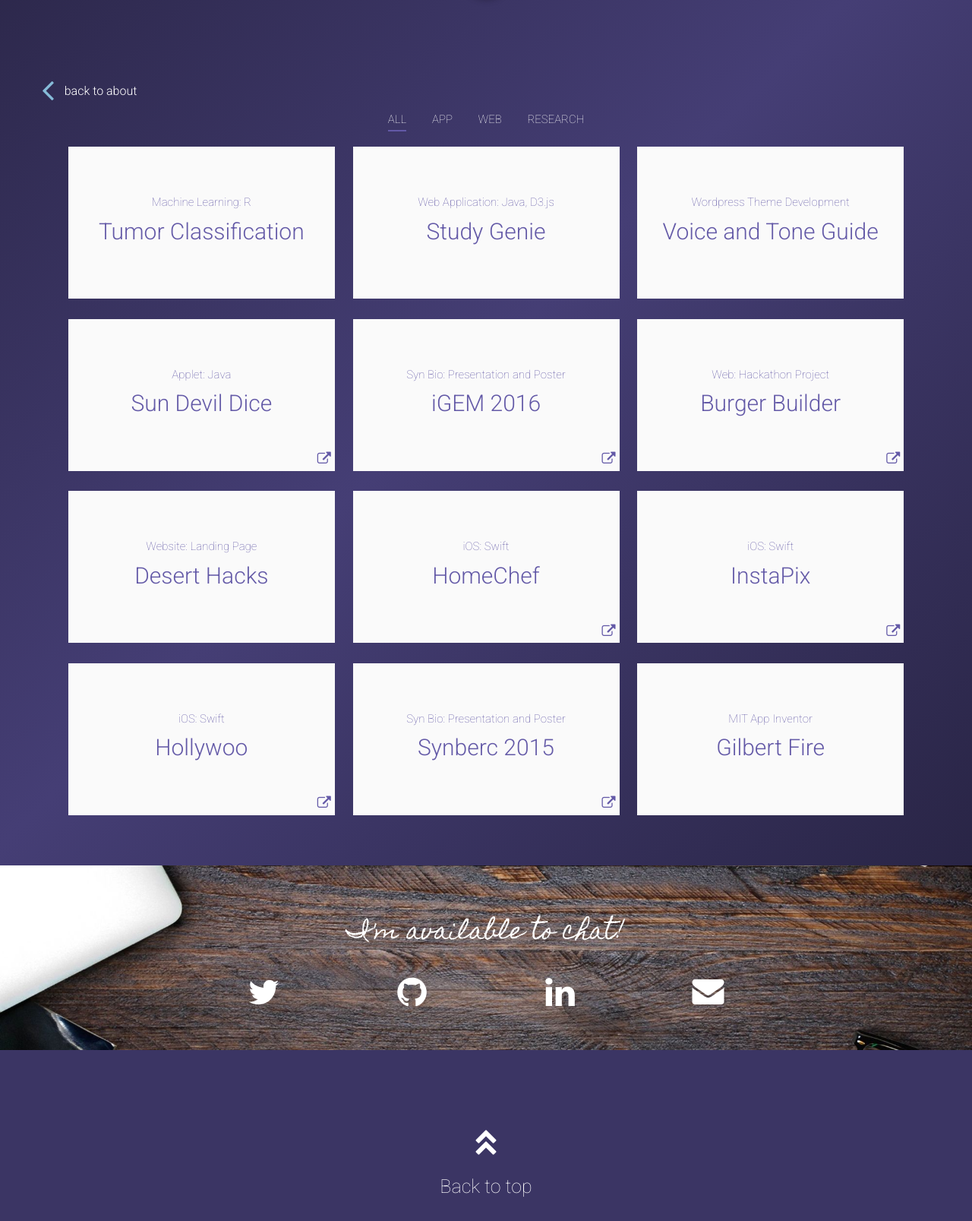
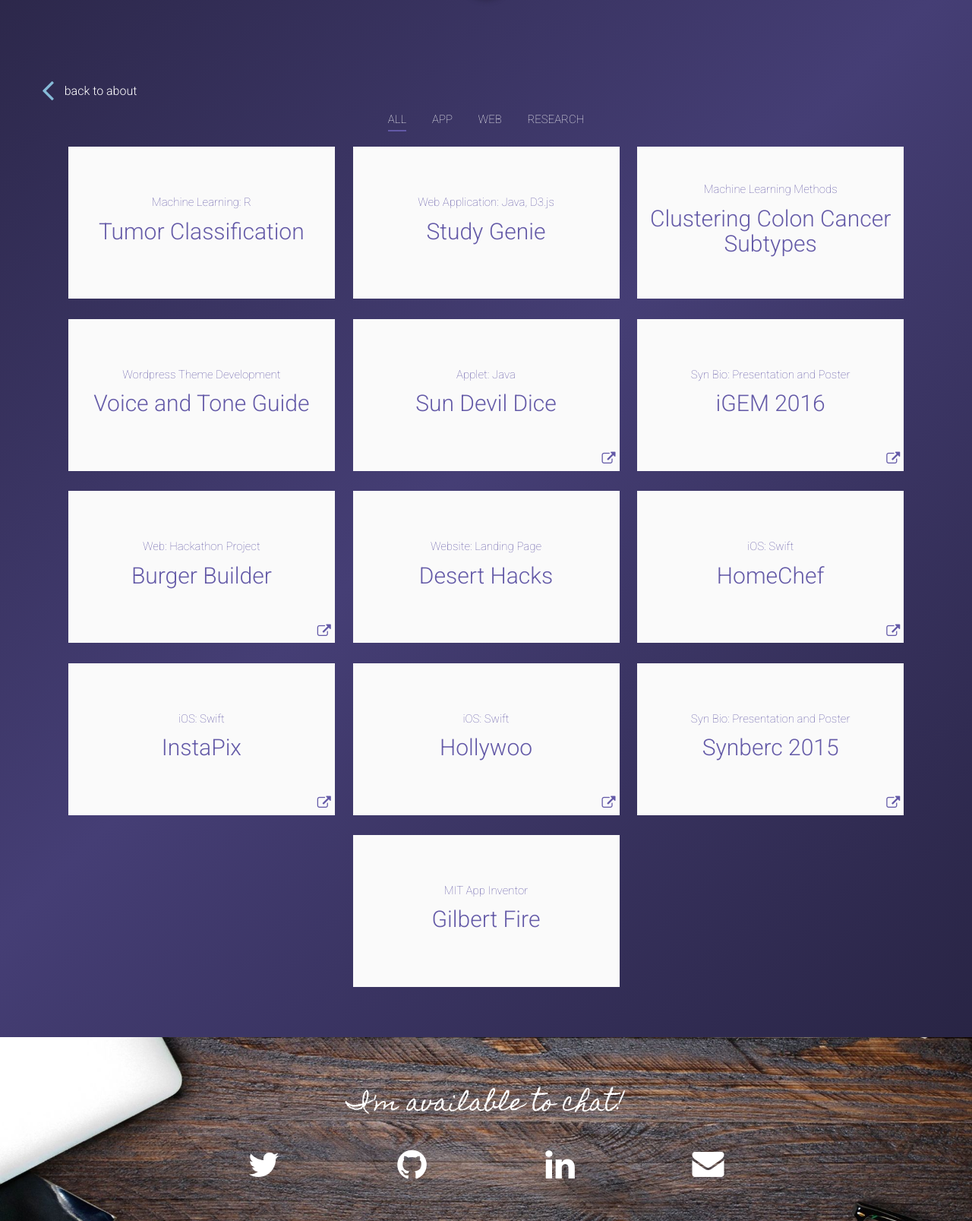
Before and after one commit to programmingprincess/programmingprincess.github.io, a PHP site: page / in a window 1280 px wide, after a click on "VIEW PORTFOLIO". Shown: the part 754-2361 px from the top of the page at 76% size. Run offline with PHP 8.4, Linux system fonts and the light colour scheme; grey boxes are pictures that could not be loaded.

Commit message:
add colon cancer clustering project

```diff
--- a/css/main.css
+++ b/css/main.css
@@ -507,6 +507,12 @@ ul.buttons {
 	background-position: top center;
 }
 
+#portfolio li.colon {
+	background: url(../portfolio/colon-graph.png);
+	background-size: cover;
+	background-position: center center;
+}
+
 /*#portfolio .tile li {
 	background-color: rgba(220, 220, 220, 1);
 	transition: all 0.5s ease;
--- a/index.html
+++ b/index.html
@@ -144,6 +144,16 @@
                         <div class="tile-text">
                             Web Application: Java, D3.js
                             <h4 class="big">Study Genie</h4>
+                        </div>
+                    </div></a>
+                </li>
+
+                <li class="research colon">
+                    <a href = "#" data-toggle="modal" data-target="#colon">
+                    <div class="tile-overlay">
+                        <div class="tile-text">
+                            Machine Learning Methods
+                            <h4 class="big">Clustering Colon Cancer Subtypes</h4>
                         </div>
                     </div></a>
                 </li>
@@ -410,6 +420,40 @@
   </div>
 </div>
 
+<div id="colon" class="modal fade" role="dialog">
+  <div class="modal-dialog">
+      <!-- Modal content-->
+        <div class="modal-content">
+          <div class="modal-header">
+            <button type="button" class="close" data-dismiss="modal">&times;</button>
+            <h4 class="modal-title"> Clustering Colon Cancer Subtypes </h4>
+          </div>
+          <div class="modal-body">
+            <p>Goal: identify colon cancer subtypes by clustering gene expression data used by this paper: <a href = "https://journals.plos.org/plosmedicine/article?id=10.1371/journal.pmed.1001453" target = "_blank" > https://journals.plos.org/plosmedicine/article?id=10.1371/journal.pmed.1001453</a>.
+            </p>
+
+            <p><b>Data processing:</b></p>
+            <p>mRNA expression profiles of a large series of 443 CC and 19 non-tumoral colorectal mucosas [1]. 585 tissue samples with 54675 probes were measured. Raw data was filtered to keep the 1459 probes with highest variance of expression between samples for clustering</p>
+
+            <br><br>
+
+            <p><b>Methods and results:</b></p>
+            <p>Gene Cluster 3.0 was used for k-means cluster analysis, with accompanying visualizations generated from Java Tree View. Hierarchical consensus clustering was performed in R. Six subtypes were identified based on gene expression data. </p>
+
+            <br><br>
+            <a href = "portfolio/colon_cancer_poster.png" target = "_blank"><img src = "portfolio/colon_cancer_poster.png" alt= "poster"></a> <br><br>
+
+
+
+            <p><b>Skills utilized: </b> R, Java Tree View, Gene Cluster 3.0</p>
+          </div>
+          <div class="modal-footer">
+            <button type="button" class="btn btn-default" data-dismiss="modal">Close</button>
+          </div>
+        </div>
+  </div>
+</div>
+
 <div id="voiceandtone" class="modal fade" role="dialog">
       <div class="modal-dialog">
           <!-- Modal content-->
```
Also changed, not shown: portfolio/colon-graph.png (added), portfolio/colon_cancer_poster.png (added).
